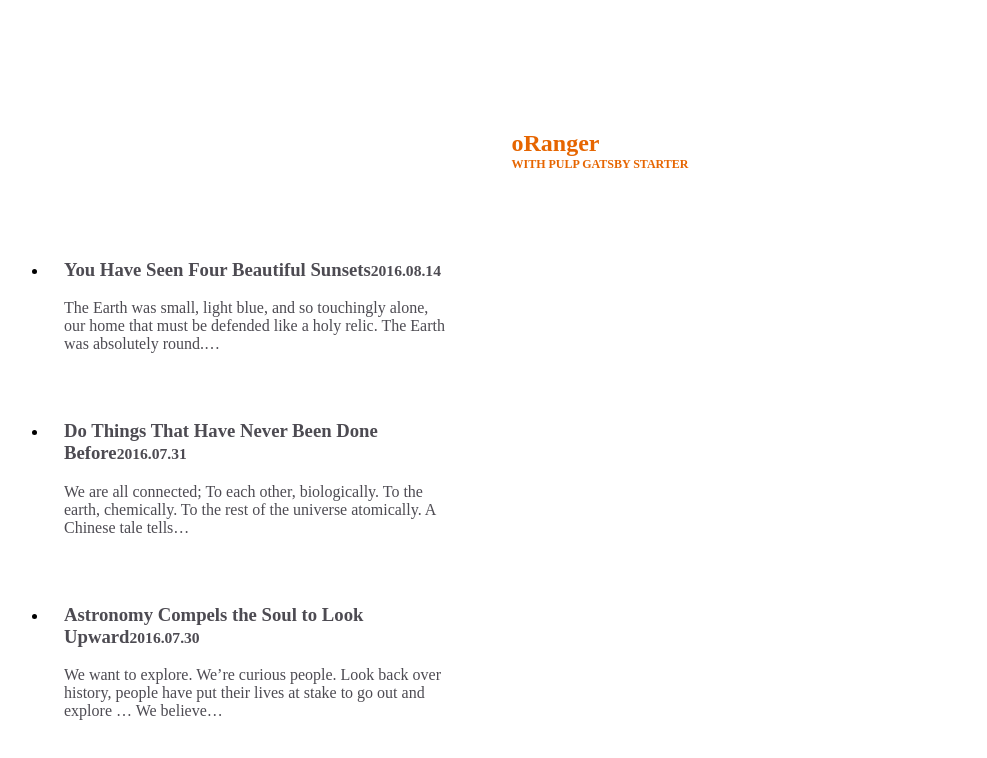
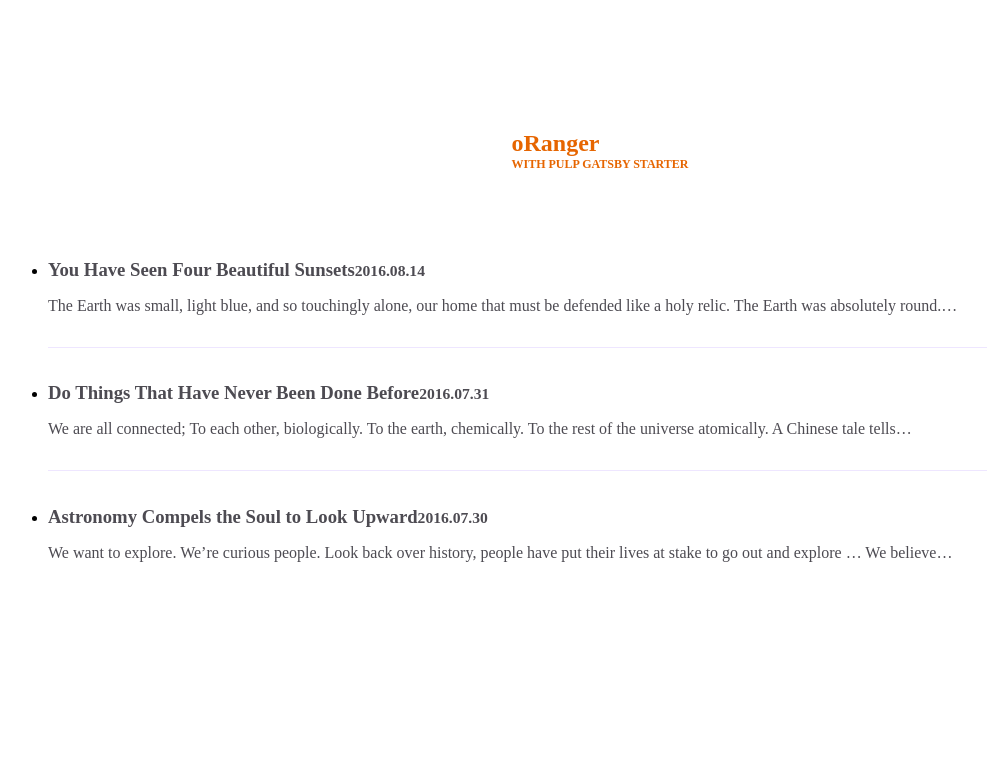
Before and after one commit to withpulp/gatsby-oRanger, a Gatsby site: page / in a window 1280 px wide. Shown: the whole page, without its empty margins (40-1027 px from the left). Built offline with nearby package versions, Linux system fonts and the light colour scheme; Gatsby itself is replaced by a stand-in of ours.

Commit message:
style update to posts

```diff
--- a/css/_elements.css
+++ b/css/_elements.css
@@ -117,6 +117,7 @@
 
 /* unstyled list */
 .list.unstyled {
+	margin: 0;
 	list-style: none;
 }
 
--- a/src/components/posts/index.css
+++ b/src/components/posts/index.css
@@ -1,14 +1,11 @@
 .posts.figure .list .item {
-  flex: none;
-  width: 100%;
   margin-bottom: 0;
-  padding: 1em;
+  padding: 1em 0;
+  border-bottom: 0.1em solid #eee6ff;
 }
 
-@media only screen and (min-width: 62em) {
-  .posts.figure .list .item {
-    width: 33.3333%;
-  }
+.posts.figure .list .item:last-child {
+  border-bottom: 0;
 }
 
 .posts.figure .list .item .link {
@@ -16,6 +13,10 @@
   text-decoration: none;
 }
 
+.posts.figure .list .item .link .title {
+  margin-bottom: 0
+}
+
 .posts.figure .list .item .link:hover .title {
   color: #e66500;
 }
--- a/src/components/posts/index.jsx
+++ b/src/components/posts/index.jsx
@@ -8,7 +8,7 @@
 
     return (
       <figure className="posts figure">
-        <ul className="flex list">
+        <ul className="unstyled list">
           {posts.map(post => (
             <li className="item"
                 key={post.path}>
```
